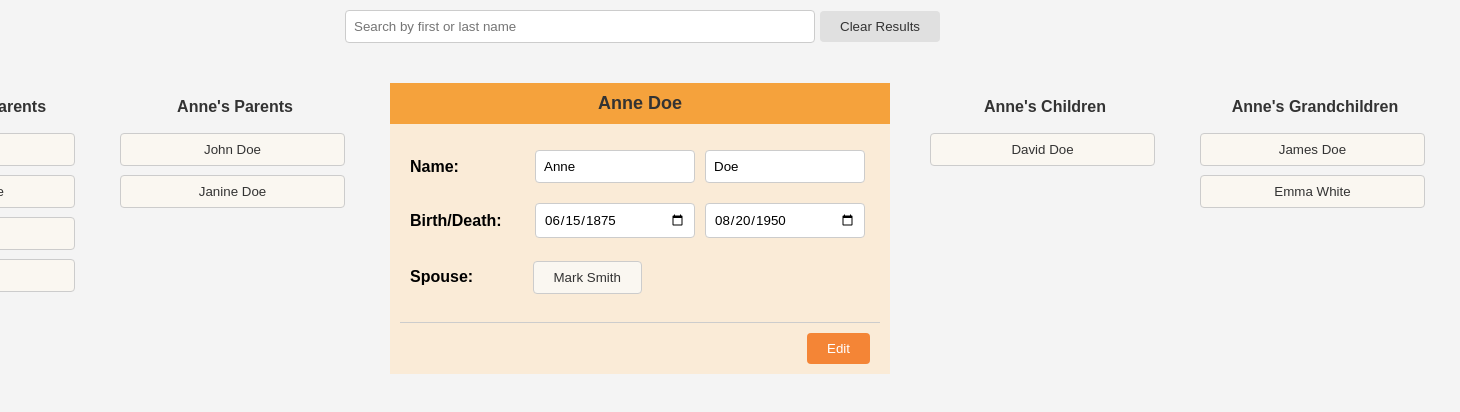
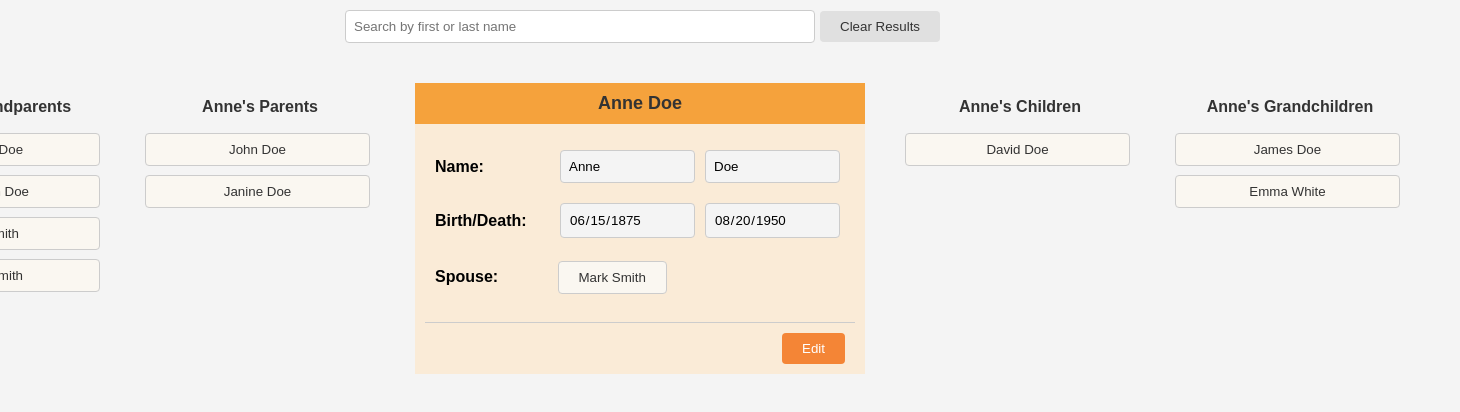
Before and after one commit to mrolandas/medis, a React (Create React App) app: page / in a window 1280 px wide. Shown: the top 412 px of the page, 1460 px wide, since content can reach past the window. Built offline with nearby package versions, Linux system fonts and the light colour scheme.

Commit message:
edit functionality, delete functionality, descendents and elders layout updates

```diff
--- a/src/App.css
+++ b/src/App.css
@@ -43,7 +43,7 @@ button:disabled {
 
 .center-panel {
   flex: 2;
-  max-width: 800px;
+  max-width: 450px;
 }
 
 .right-panel {
@@ -54,7 +54,7 @@ button:disabled {
 .person-details {
   margin: 10px auto;
   padding: 0;
-  width: 500px;
+  width: 450px;
   /* border: #333 solid 1px;
   border-radius: 4px; */
   background-color: antiquewhite;
@@ -87,6 +87,11 @@ button:disabled {
 .person-details input,
 .person-details input[type="date"] {
   font-family: Arial, sans-serif;
+}
+.person-details input[readonly] {
+  background-color: #f4f4f4;
+  border: 1px solid #ccc;
+  border-radius: 4px;
 }
 
 .person-details label {
--- a/src/App.js
+++ b/src/App.js
@@ -11,39 +11,6 @@ let theFam = Object.values(familyTree);
 export default function App() {
   const [tree, setTree] = useState(theFam);
   const [selectedPerson, setSelectedPerson] = useState(tree[2]);
-
-  function handleSelectedPerson(person) {
-    !person ? setSelectedPerson(tree[0]) : setSelectedPerson(person);
-  }
-
-  function handleTreeUpdate(updatedPerson) {
-    if (!updatedPerson) {
-      // Handle deletion case
-      setTree((oldTree) => {
-        const newTree = oldTree.filter(
-          (person) => person.id !== selectedPerson.id
-        );
-        theFam = newTree; // Keep theFam in sync
-        setSelectedPerson(tree[0]); // Reset selection to first person
-        return newTree;
-      });
-    } else {
-      // Handle normal update case
-      setTree((oldTree) => {
-        const newTree = oldTree.map((person) =>
-          person.id === updatedPerson.id ? updatedPerson : person
-        );
-        theFam = newTree;
-        return newTree;
-      });
-    }
-  }
-
-  function childrenIds(somePersonId) {
-    return tree
-      .filter((person) => person.parents.includes(somePersonId))
-      .map((person) => person.id);
-  }
 
   return (
     <div className="App">
@@ -83,4 +50,38 @@ export default function App() {
       </div>
     </div>
   );
+
+  function handleSelectedPerson(person) {
+    !person ? setSelectedPerson(tree[0]) : setSelectedPerson(person);
+  }
+
+  function handleTreeUpdate(updatedPerson) {
+    if (!updatedPerson) {
+      // Handle deletion case
+      setTree((oldTree) => {
+        const newTree = oldTree.filter(
+          (person) => person.id !== selectedPerson.id
+        );
+        theFam = newTree;
+        setSelectedPerson(tree[0]);
+        return newTree;
+      });
+    } else {
+      // Handle normal update case
+      setTree((oldTree) => {
+        const newTree = oldTree.map((person) =>
+          person.id === updatedPerson.id ? updatedPerson : person
+        );
+        theFam = newTree;
+        setSelectedPerson(updatedPerson);
+        return newTree;
+      });
+    }
+  }
+
+  function childrenIds(somePersonId) {
+    return tree
+      .filter((person) => person.parents.includes(somePersonId))
+      .map((person) => person.id);
+  }
 }
--- a/src/PersonDetails.js
+++ b/src/PersonDetails.js
@@ -1,4 +1,4 @@
-import { useState, useEffect } from "react";
+import { useState } from "react";
 
 export default function PersonDetails({
   selectedPerson,
@@ -9,10 +9,10 @@ export default function PersonDetails({
   const [deletePersonEnabled, setDeletePersonEnabled] = useState(false);
   const [editPersonEnabled, setEditPersonEnabled] = useState(false);
 
-  useEffect(() => {
+  function resetPersonView() {
     setDeletePersonEnabled(false);
     setEditPersonEnabled(false);
-  }, [selectedPerson]);
+  }
 
   return selectedPerson.id === null || selectedPerson === tree[0] ? null : (
     <>
@@ -28,26 +28,29 @@ export default function PersonDetails({
               type="text"
               value={selectedPerson.firstname}
               onChange={(e) => {
+                if (editPersonEnabled) {
                   const updatedPerson = {
                     ...selectedPerson,
                     firstname: e.target.value,
                   };
                   onTreeUpdate(updatedPerson);
-                onSelectedPerson(updatedPerson);
+                }
               }}
+              readOnly={!editPersonEnabled}
             />
             <input
               type="text"
               value={selectedPerson.lastname}
               onChange={(e) => {
+                if (editPersonEnabled) {
                   const updatedPerson = {
                     ...selectedPerson,
                     lastname: e.target.value,
                   };
-
                   onTreeUpdate(updatedPerson);
-                onSelectedPerson(updatedPerson);
+                }
               }}
+              readOnly={!editPersonEnabled}
             />
           </li>
           <li>
@@ -59,14 +62,15 @@ export default function PersonDetails({
                 type="date"
                 value={selectedPerson.birth}
                 onChange={(e) => {
+                  if (editPersonEnabled) {
                     const updatedPerson = {
                       ...selectedPerson,
                       birth: e.target.value,
                     };
                     onTreeUpdate(updatedPerson);
-
-                  onSelectedPerson(updatedPerson);
+                  }
                 }}
+                readOnly={!editPersonEnabled}
               />
             )}
             {!editPersonEnabled && selectedPerson.death === "" ? (
@@ -76,14 +80,15 @@ export default function PersonDetails({
                 type="date"
                 value={selectedPerson.death}
                 onChange={(e) => {
+                  if (editPersonEnabled) {
                     const updatedPerson = {
                       ...selectedPerson,
                       death: e.target.value,
                     };
                     onTreeUpdate(updatedPerson);
-
-                  onSelectedPerson(updatedPerson);
+                  }
                 }}
+                readOnly={!editPersonEnabled}
               />
             )}
           </li>
@@ -125,6 +130,7 @@ export default function PersonDetails({
                 className="delete-person-button confirm"
                 onClick={() => {
                   onTreeUpdate(null);
+                  resetPersonView();
                 }}
               >
                 Confirm Delete
```
Also changed, not shown: 1 other file (tests, documents, lock files or other folders). Lines whose indentation alone changed are shown as unchanged.
